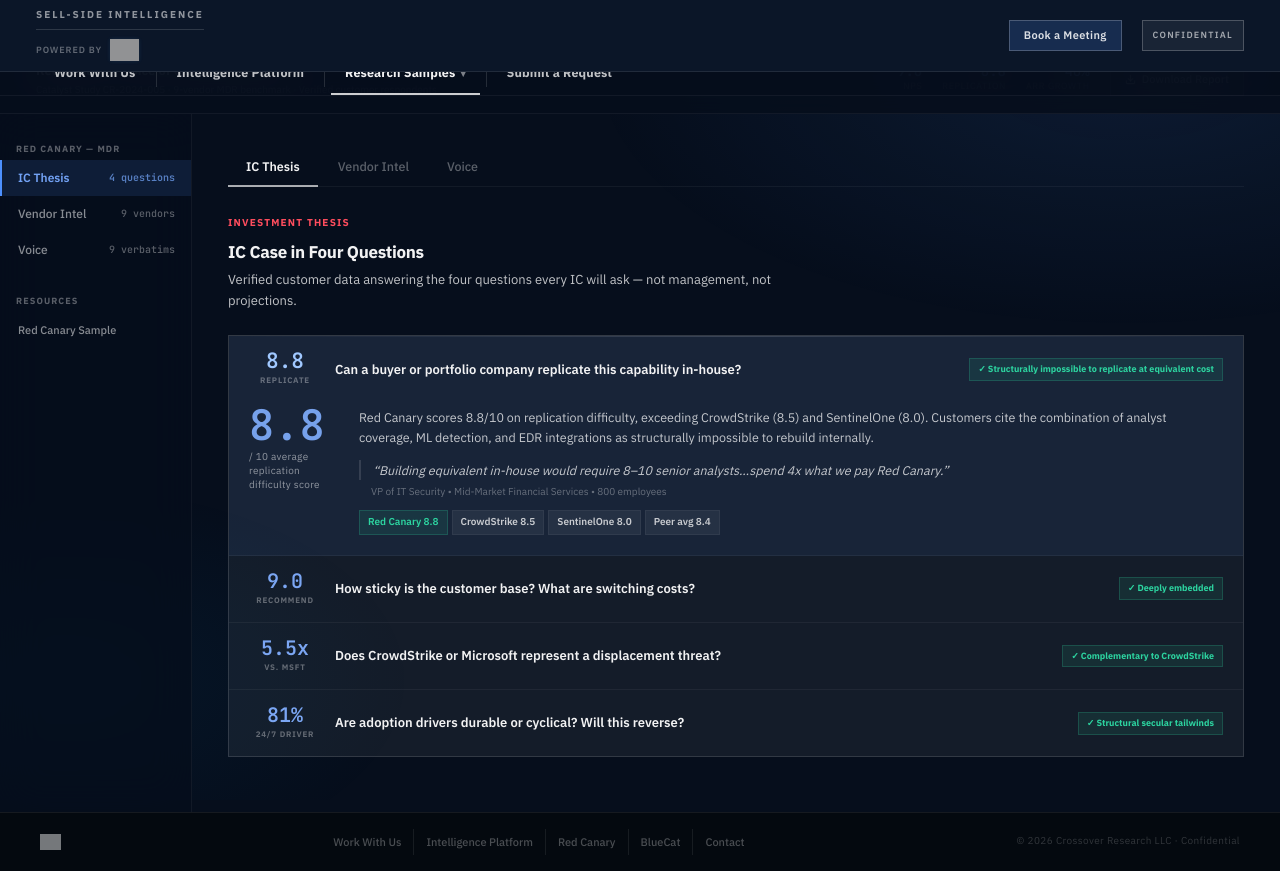
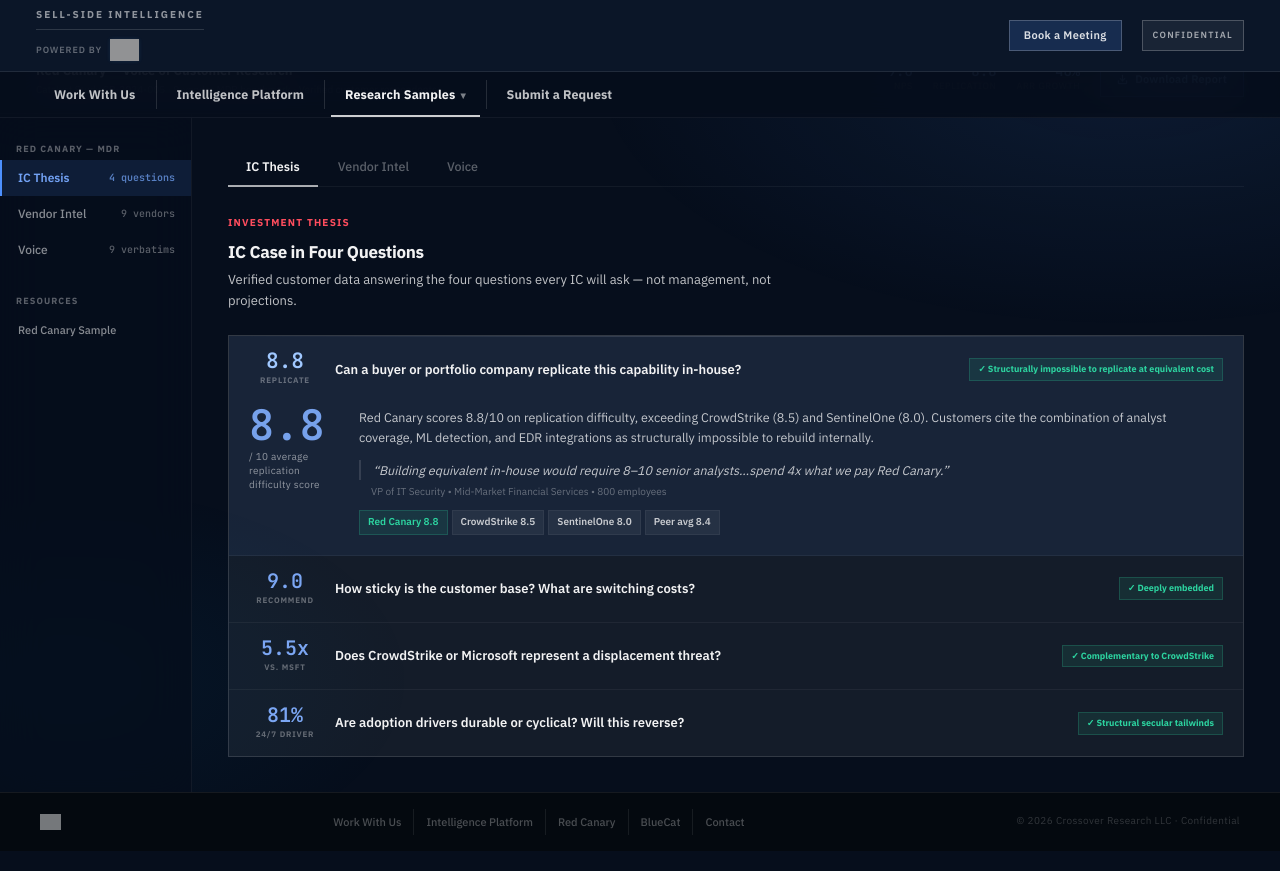
Before and after one commit to Crossover-Research/sell-side-overview-site, a Next.js app: page /redcanary in a window 1280 px wide. Built offline with nearby package versions, Linux system fonts and the light colour scheme; grey boxes are pictures that could not be loaded.

Commit message:
Fix tab-nav overlap with topbar (50->72px); make download button visible; replace red/green chart with teal/blue/grey/amber
* Update app/globals.css

* Update lib/data/redCanary.ts

```diff
--- a/app/globals.css
+++ b/app/globals.css
@@ -50,6 +50,9 @@
   /* Layout */
   --content-max: 1200px;
   --content-pad: 36px;
+
+  /* Layout heights */
+  --topbar-h: 72px;
 
   /* Motion */
   --ease: cubic-bezier(.22,.68,0,1.15);
@@ -241,7 +244,7 @@
   backdrop-filter: var(--blur); -webkit-backdrop-filter: var(--blur);
   border-bottom: 1px solid var(--br-lo);
   padding: 0 var(--content-pad);
-  position: sticky; top: 50px; z-index: 200;
+  position: sticky; top: var(--topbar-h); z-index: 200;
 }
 .tab-nav { max-width: var(--content-max); margin: 0 auto; display: flex; overflow-x: auto; scrollbar-width: none; }
 .tab-nav::-webkit-scrollbar { display: none; }
@@ -270,8 +273,8 @@
   backdrop-filter: var(--blur); -webkit-backdrop-filter: var(--blur);
   border-right: 1px solid var(--br-lo);
   padding: 18px 0;
-  position: sticky; top: 102px;
-  height: calc(100vh - 102px); overflow-y: auto;
+  position: sticky; top: calc(var(--topbar-h) + 50px);
+  height: calc(100vh - calc(var(--topbar-h) + 50px)); overflow-y: auto;
 }
 .sidebar-group  { font-size: 9px; font-weight: 700; letter-spacing: .12em; text-transform: uppercase; color: var(--t3); padding: 10px 16px 4px; }
 .sidebar-item {
@@ -762,21 +765,23 @@
 
 /* Research header download button */
 .research-download-btn {
-  display: inline-flex; align-items: center; gap: 6px;
-  padding: 7px 14px;
-  border: 1px solid var(--br-hi);
-  font-size: 11px; font-weight: 500;
-  color: rgba(255,255,255,.60);
+  display: inline-flex; align-items: center; gap: 7px;
+  padding: 8px 16px;
+  border: 1px solid rgba(77,144,254,.5);
+  font-size: 11px; font-weight: 600;
+  color: rgba(150,195,255,.95);
   text-decoration: none;
-  background: rgba(255,255,255,.04);
+  background: rgba(77,144,254,.15);
   transition: all .15s;
   white-space: nowrap;
   flex-shrink: 0;
+  letter-spacing: .02em;
 }
 .research-download-btn:hover {
-  border-color: rgba(255,255,255,.28);
-  color: rgba(255,255,255,.88);
-  background: rgba(255,255,255,.08);
+  background: rgba(77,144,254,.28);
+  border-color: rgba(77,144,254,.7);
+  color: #fff;
+  transform: translateY(-1px);
 }
 
 /* ── TAB DROPDOWN ────────────────────────────────────────────────────────── */
--- a/lib/data/redCanary.ts
+++ b/lib/data/redCanary.ts
@@ -102,7 +102,7 @@
 export const COST_CHART_DATA = {
   labels: ['Significantly less expensive', 'Somewhat less expensive', 'About the same', 'Somewhat more expensive'],
   data:   [67, 17, 8, 8],
-  colors: ['#0f7b55', '#1e3a5f', '#9ca3af', '#e8334a'],
+  colors: ['#2dd4a0', '#4d90fe', '#6b7280', '#f59e0b'],  // teal, blue, grey, amber
 };
 
 export const ADOPTION_DRIVERS_DATA = {
```
